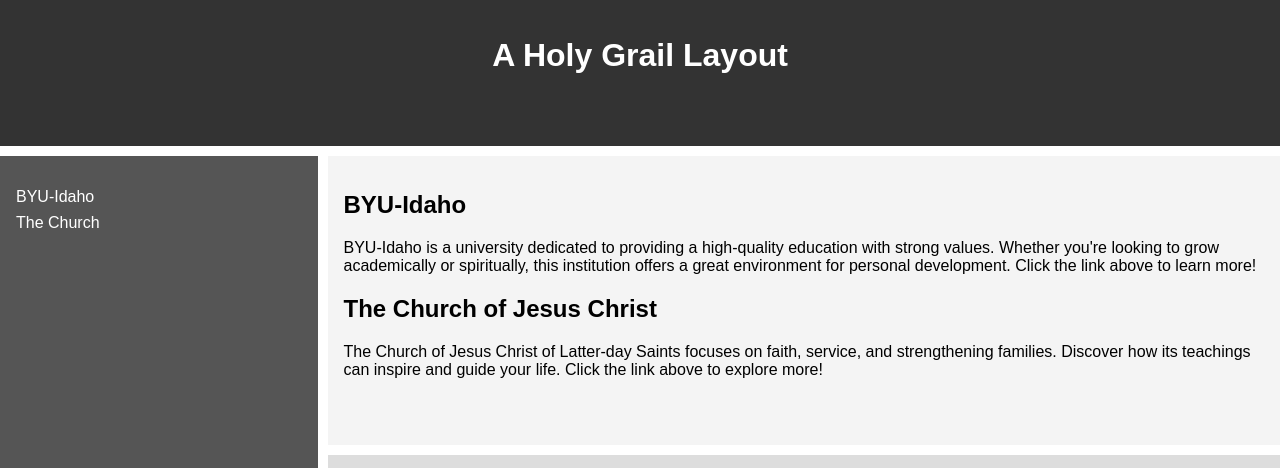
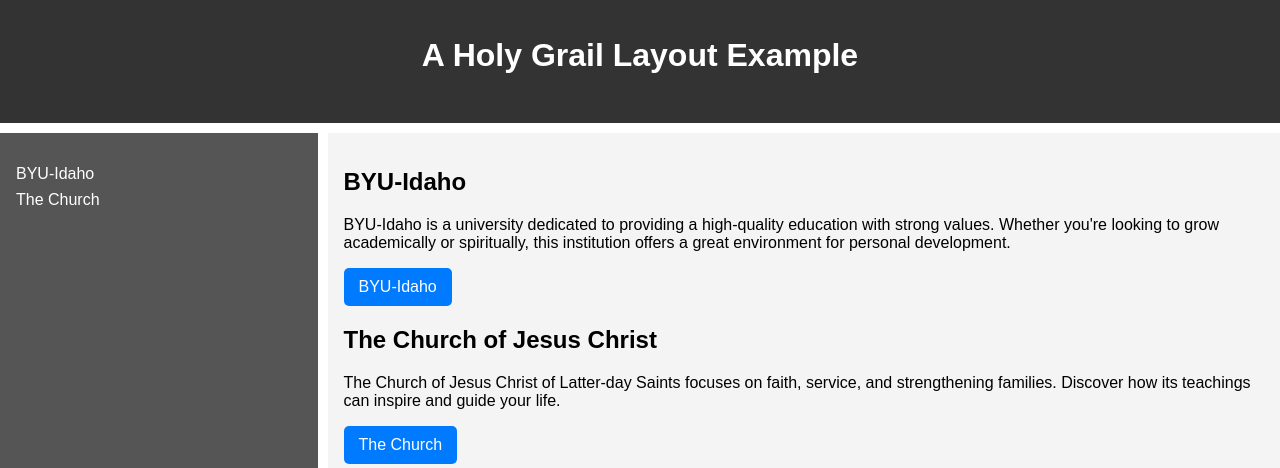
Before and after one commit to thneri95/week02, a plain HTML site: page holygrail.html in a window 1280 px wide. Shown: the top 468 px of the page. Drawn offline with Linux system fonts and the light colour scheme; grey boxes are pictures that could not be loaded.

Commit message:
Holy grail att

```diff
--- a/index.html
+++ b/holygrail.html
@@ -4,9 +4,10 @@
 <head>
     <meta charset="utf-8">
     <meta name="viewport" content="width=device-width, initial-scale=1.0">
-    <title>Tiago Borges |Holy Grail Layout Example </title>
+    <title>Tiago Borges | Holy Grail Layout Example</title>
     <meta name="description" content="A common layout on the web called the holy grail'">
     <meta name="author" content="Tiago Borges">
+
     <style>
         body {
             font-family: Arial, sans-serif;
@@ -74,12 +75,26 @@
             height: auto;
             border-radius: 10px;
         }
+
+        button {
+            background-color: #007bff;
+            color: white;
+            border: none;
+            padding: 10px 15px;
+            cursor: pointer;
+            border-radius: 5px;
+            font-size: 1em;
+        }
+
+        button:hover {
+            background-color: #0056b3;
+        }
     </style>
 </head>
 
 <body>
     <header>
-        <h1>A Holy Grail Layout</h1>
+        <h1>A Holy Grail Layout Example</h1>
     </header>
     <nav>
         <ul>
@@ -92,12 +107,14 @@
             <h2>BYU-Idaho</h2>
             <p>BYU-Idaho is a university dedicated to providing a high-quality education with strong values. Whether
                 you're looking to grow academically or spiritually, this institution offers a great environment for
-                personal development. Click the link above to learn more!</p>
+                personal development.</p>
+            <a href="https://byui.edu" target="_blank"><button>BYU-Idaho</button></a>
         </section>
         <section>
             <h2>The Church of Jesus Christ</h2>
             <p>The Church of Jesus Christ of Latter-day Saints focuses on faith, service, and strengthening families.
-                Discover how its teachings can inspire and guide your life. Click the link above to explore more!</p>
+                Discover how its teachings can inspire and guide your life.</p>
+            <a href="https://churchofjesuschrist.org" target="_blank"><button>The Church</button></a>
         </section>
     </main>
     <aside>
```
